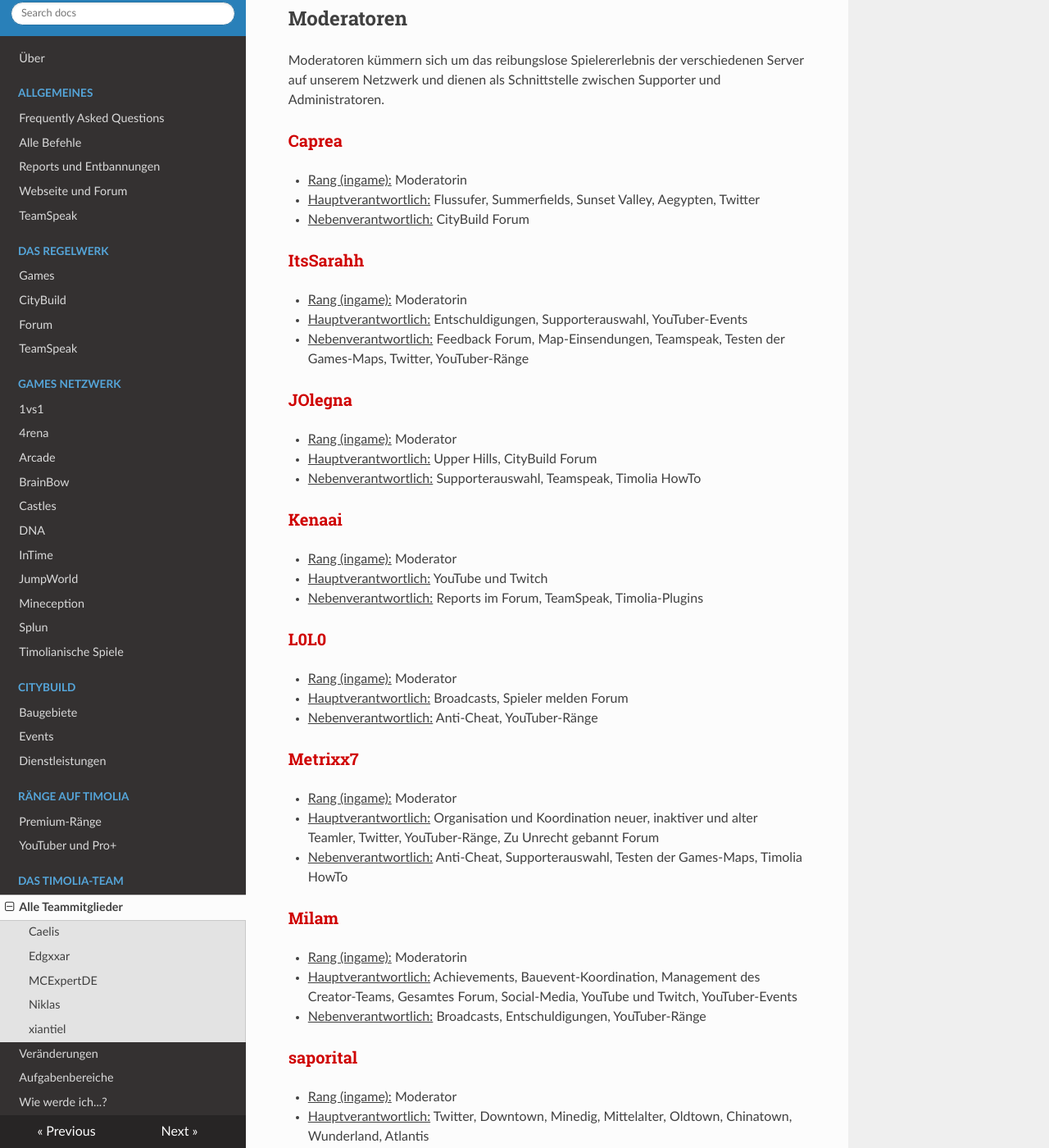
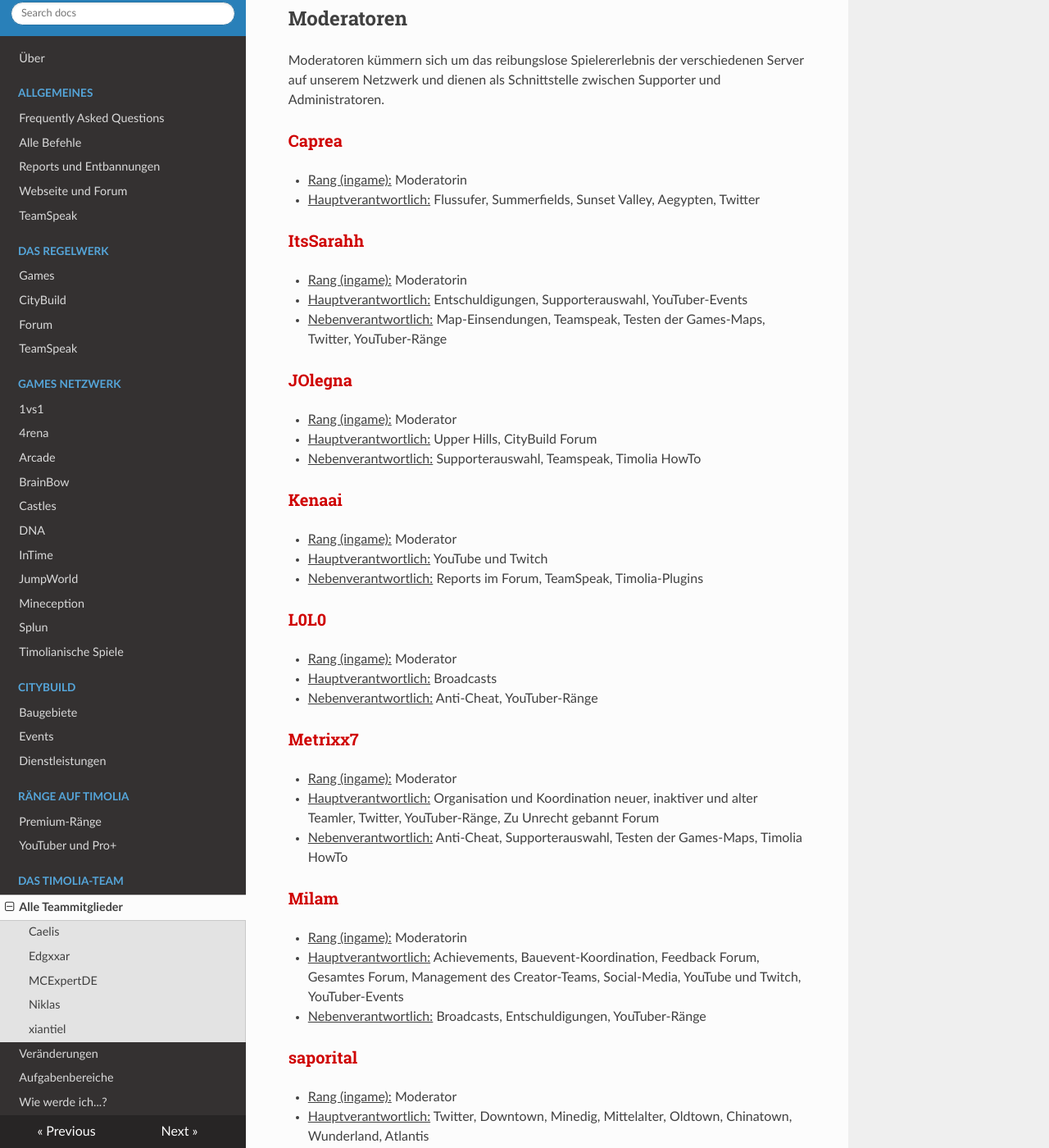
Before and after one commit to TimoliaDE/HowTo, an MkDocs documentation site: the page built from docs/team/members.md, in a window 1280 px wide and 1400 px high, scrolled down 1023 px. Shown: the whole window at 82% size. Built offline with MkDocs 1.6.1, drawn with Linux system fonts in a browser that asks for light colours; nearby versions of some CDN libraries; old or Windows-style settings are respelled for this version of MkDocs; some of the changed text lies outside the part shown.

Commit message:
Update members.md

```diff
--- a/docs/team/members.md
+++ b/docs/team/members.md
@@ -36,12 +36,11 @@ Moderatoren kümmern sich um das reibungslose Spielererlebnis der verschiedenen
 ###<strong><span style="color:#CF0101">Caprea</span></strong>
 - <u>Rang (ingame):</u> Moderatorin
 - <u>Hauptverantwortlich:</u> Flussufer, Summerfields, Sunset Valley, Aegypten, Twitter
-- <u>Nebenverantwortlich:</u> CityBuild Forum
 
 ###<strong><span style="color:#CF0101">ItsSarahh</span></strong>
 - <u>Rang (ingame):</u> Moderatorin
 - <u>Hauptverantwortlich:</u> Entschuldigungen, Supporterauswahl, YouTuber-Events
-- <u>Nebenverantwortlich:</u> Feedback Forum, Map-Einsendungen, Teamspeak, Testen der Games-Maps, Twitter, YouTuber-Ränge
+- <u>Nebenverantwortlich:</u> Map-Einsendungen, Teamspeak, Testen der Games-Maps, Twitter, YouTuber-Ränge
 
 ### <strong><span style="color:#CF0101">JOlegna</span></strong>
 - <u>Rang (ingame):</u> Moderator
@@ -55,7 +54,7 @@ Moderatoren kümmern sich um das reibungslose Spielererlebnis der verschiedenen
 
 ###<strong><span style="color:#CF0101">L0L0</span></strong>
 - <u>Rang (ingame):</u> Moderator
-- <u>Hauptverantwortlich:</u> Broadcasts, Spieler melden Forum
+- <u>Hauptverantwortlich:</u> Broadcasts
 - <u>Nebenverantwortlich:</u> Anti-Cheat, YouTuber-Ränge
 
 ### <strong><span style="color:#CF0101">Metrixx7</span></strong>
@@ -177,12 +178,12 @@ Sie stehen für alle grundlegenden Fragen und Reports zur Verfügung und sind di
 
 ### <strong><span style="color:#E4D100">Juliaan</span></strong>
 - <u>Rang (ingame):</u> Supporter
-- <u>Hauptverantwortlich:</u> Feedback Forum, Off-Topic Forum, Vorstellungen Forum
+- <u>Hauptverantwortlich:</u> Off-Topic Forum, Vorstellungen Forum
 - <u>Nebenverantwortlich:</u> Entschuldigungen, Fragen und Antworten Forum, Spieler melden Forum, Testen der Games-Maps, Twitter
 
 ### <strong><span style="color:#E4D100">Julian_999999999</span></strong>
 - <u>Rang (ingame):</u> Supporter
-- <u>Hauptverantwortlich:</u> Fragen und Antworten Forum
+- <u>Hauptverantwortlich:</u> Feedback Forum, Fragen und Antworten Forum
 - <u>Nebenverantwortlich:</u> Entschuldigungen, Spieler melden Forum, Teamspeak
 
 ###<strong><span style="color:#E4D100">MCPhilippS</span></strong>
```
Also changed, not shown: other parts of docs/team/members.md (+6 -3 lines).
